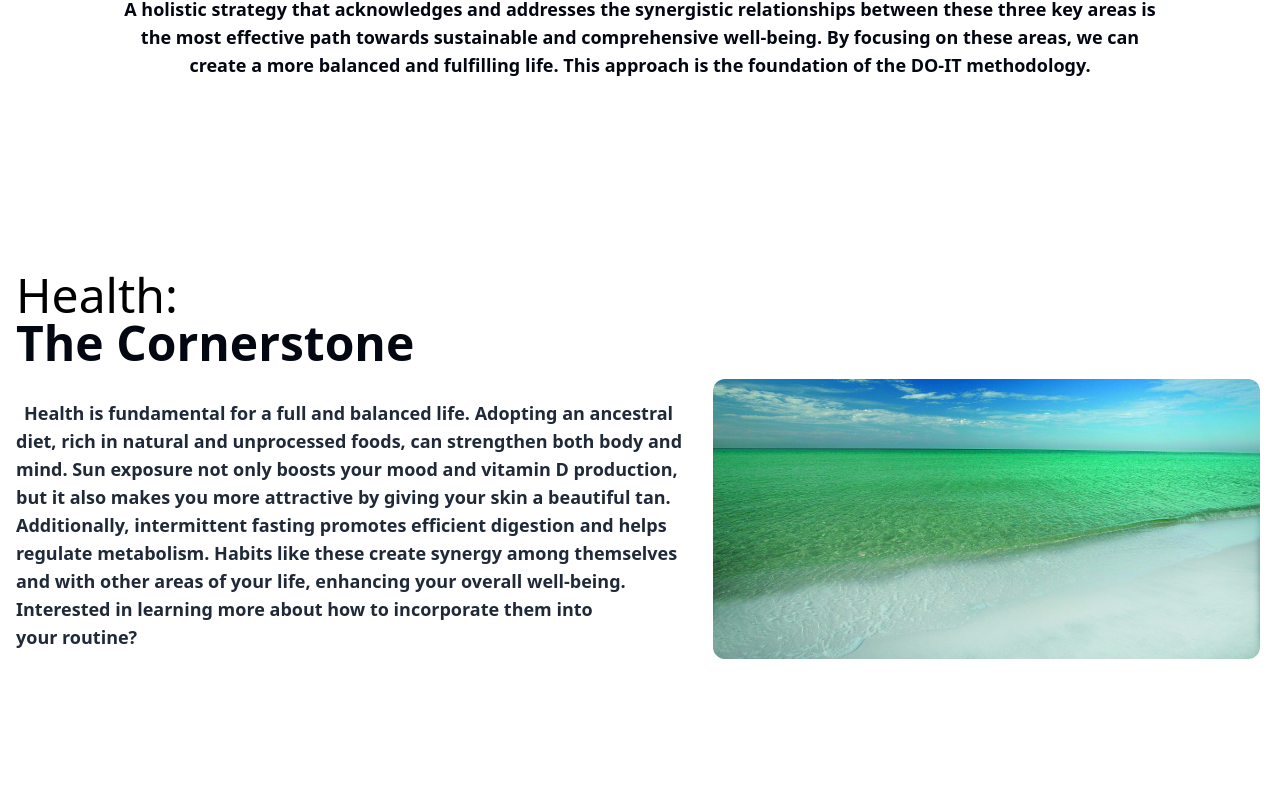
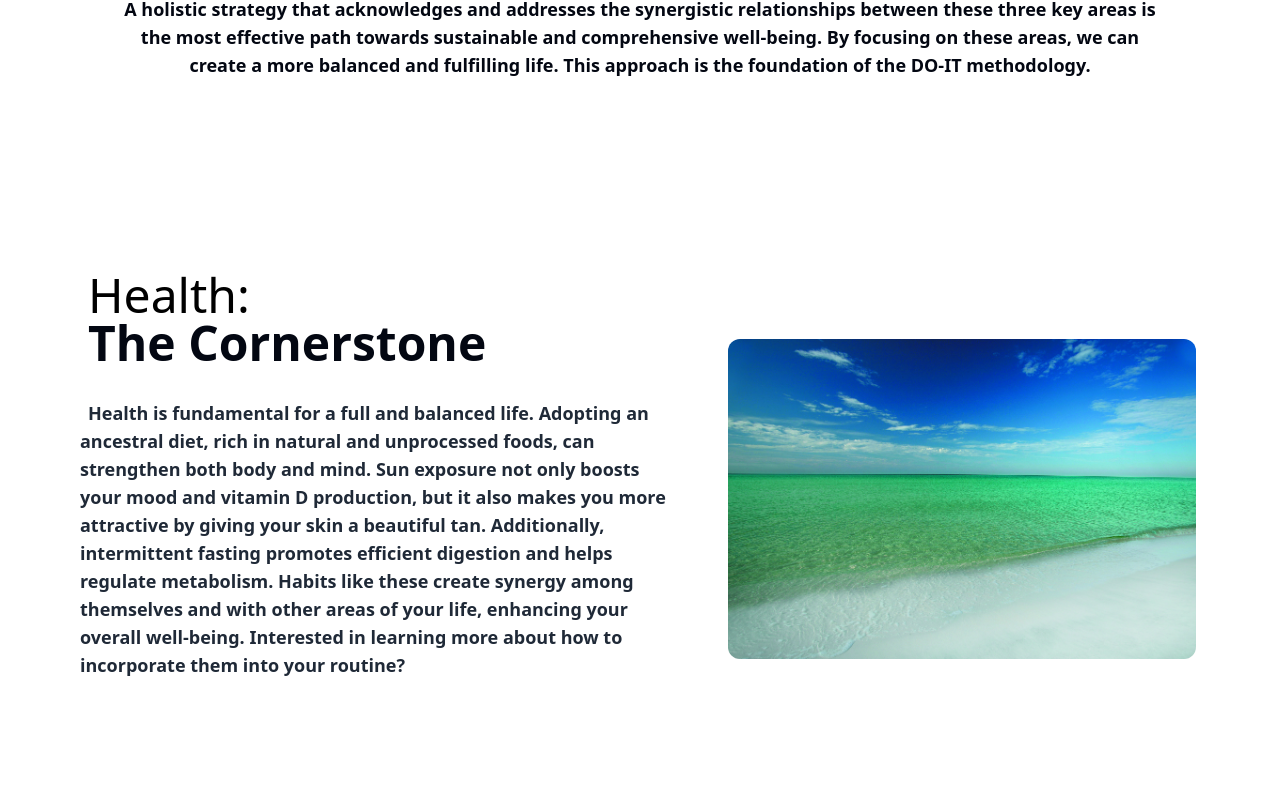
Before and after one commit to fantasyfuerte/DO-IT-PROJECT, a React (Vite) app: page / in a window 1280 px wide. Shown: the part 1569-2380 px from the top of the page. Built offline with nearby package versions, Linux system fonts and the light colour scheme.

Commit message:
Re styling StyledArticle component

```diff
--- a/src/ContentsSection/components/StyledArticle.tsx
+++ b/src/ContentsSection/components/StyledArticle.tsx
@@ -47,10 +47,10 @@ const StyledArticle: React.FC<Props> = ({
       transition={{ delay: 0.3, duration: 0.2 }}
       initial={{ opacity: 0 }}
       whileInView={{ opacity: 1 }}
-      className="flex max-h-max flex-wrap items-end pt-32"
+      className="flex max-h-max flex-wrap items-end pt-32 mx-4 md:mx-16 gap-10"
     >
-      <div className="basis-6/12 flex-grow min-w-min pr-4 md:pr-0 pl-4 mb-7">
-        <h5 className="text-5xl min-w-60">
+      <div className="basis-6/12 flex-grow min-w-min pr-4 md:pr-0 pl-4">
+        <h5 className="text-5xl min-w-60 ml-2">
           {title}: <br />
           <strong className="text-gray-950">{subtitle}</strong>
         </h5>
@@ -58,7 +58,7 @@ const StyledArticle: React.FC<Props> = ({
           {paragraph}
         </p>
       </div>
-      <div className="basis-5/12 flex-grow h-80 px-2 md:p-5 pb-0">
+      <div className="basis-5/12 flex-grow h-[360px] px-2 md:p-5 pb-0">
         {loaded ? (
           <motion.img
             initial={{ opacity: 0 }}
```
